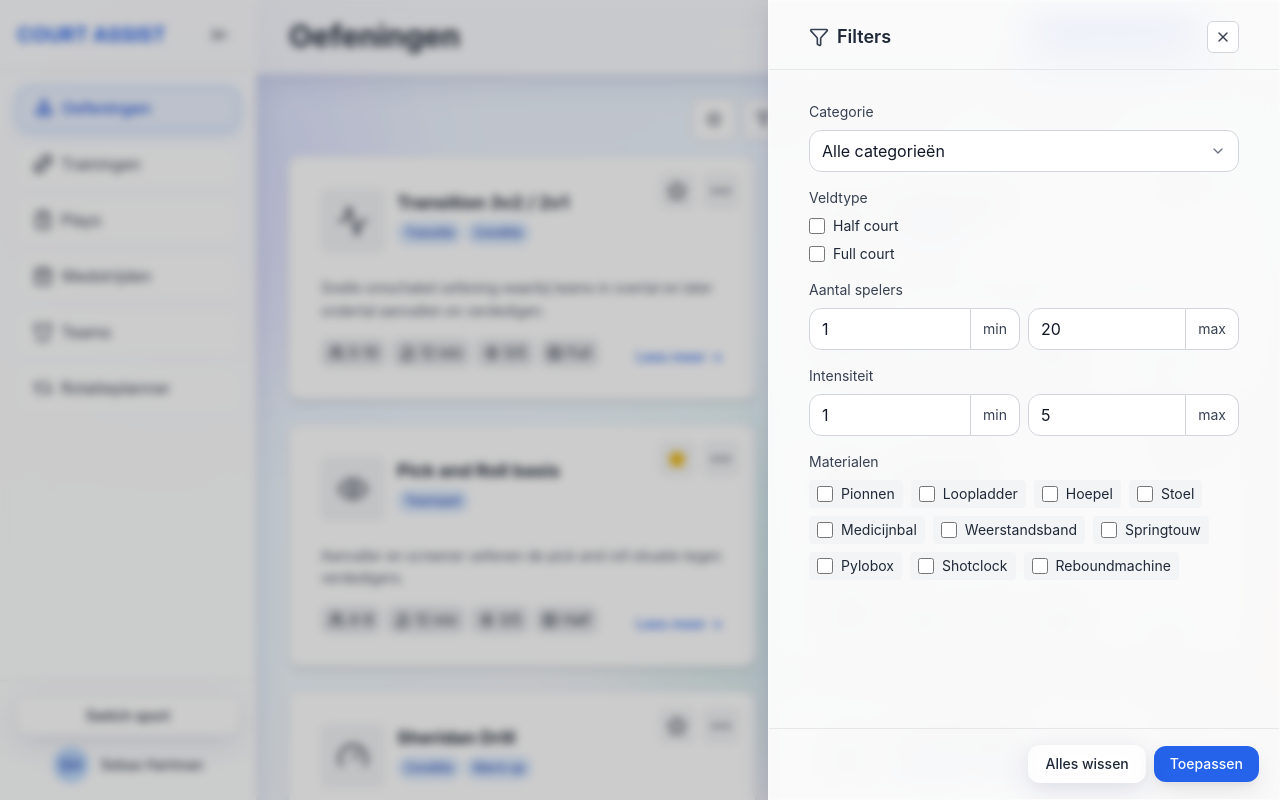
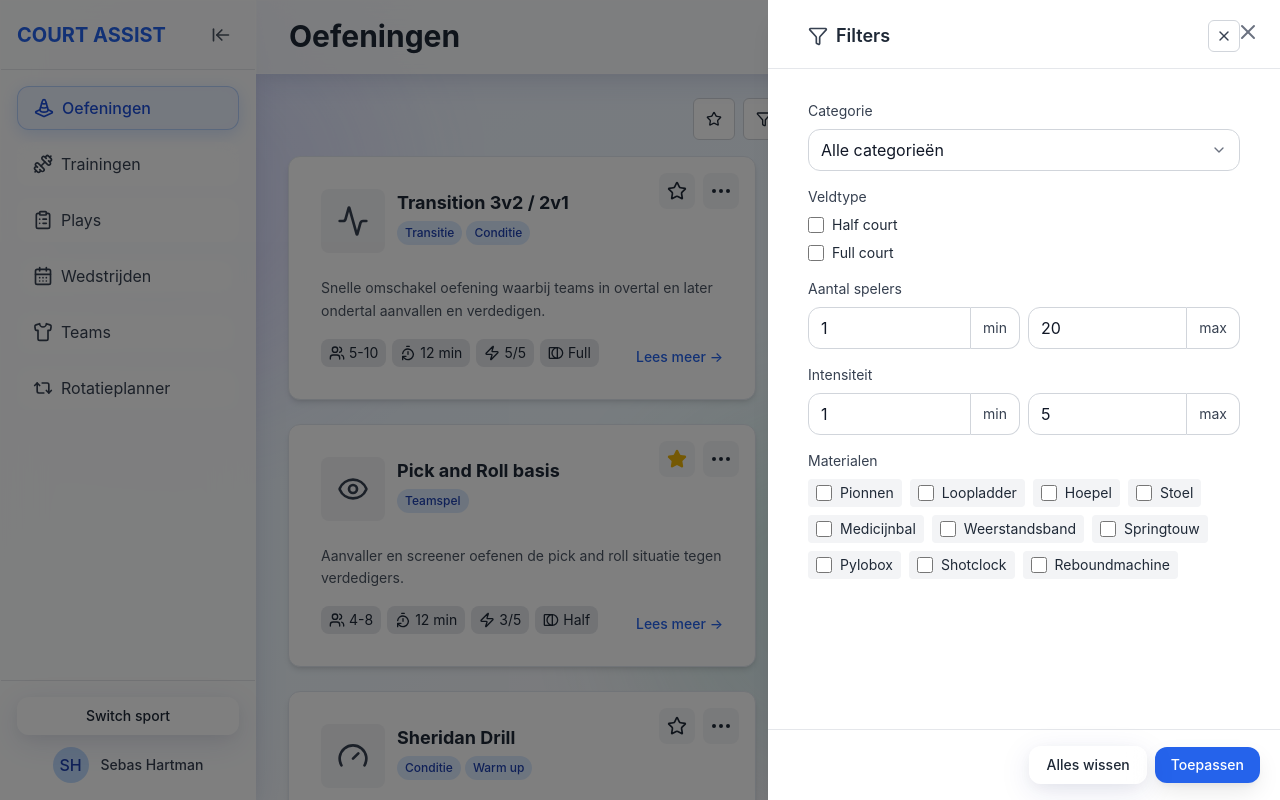
Before and after one commit to SebasJH/court-assist, a Vue app: page /oefeningen in a window 1280 px wide. Both pictures are taken after a click on the button "Filters". Built offline with nearby package versions, Linux system fonts and the light colour scheme.

Commit message:
Small bugfixes

```diff
--- a/src/components/Modal.vue
+++ b/src/components/Modal.vue
@@ -1,161 +1,184 @@
 <!-- components/Modal.vue -->
 <template>
-  <div v-if="visible" class="fixed inset-0 z-[4900]">
-    <!-- Backdrop (no animation) -->
+  <transition name="modal-overlay-fade" appear>
     <div
-      class="fixed inset-0 bg-black/20 backdrop-blur-sm"
-      @click="$emit('close')"
-    ></div>
+        v-show="open"
+        class="fixed inset-0 z-[5000] flex bg-black/50"
+        :class="overlayClass"
+        @mousedown="onOverlayMouseDown"
+        @click="onOverlayClick"
+    >
+      <!-- Scrollbare content -->
+      <transition :name="drawer ? (side === 'left' ? 'drawer-left' : 'drawer-right') : 'modal-bottom'" appear>
+        <div
+            v-show="open"
+            ref="modalContent"
+            class="relative bg-white shadow-xl overflow-y-auto modal-panel"
+            :class="contentClass"
+            role="dialog"
+            aria-modal="true"
+        >
+          <button
+              v-if="!hideDefaultClose"
+              class="absolute top-5 right-5 z-[10] text-gray-500 hover:text-black"
+              aria-label="Sluiten"
+              @click="$emit('close')"
+          >
+            <X />
+          </button>
 
-    <!-- Drawer variant -->
-    <template v-if="drawer">
-      <div class="fixed inset-y-0" :class="side === 'right' ? 'right-0' : 'left-0'">
-        <div
-          :class="drawerPanelClass"
-          @click.stop
-        >
           <slot />
         </div>
-      </div>
-    </template>
-
-    <!-- Centered dialog variant -->
-    <template v-else>
-      <div class="fixed inset-0 flex min-h-full items-end sm:items-center justify-center p-4" @click="$emit('close')">
-        <div
-          :class="dialogPanelClass"
-          @click.stop
-        >
-          <!-- Close button -->
-          <button
-            v-if="!hideDefaultClose"
-            @click="$emit('close')"
-            class="absolute top-4 right-4 z-10 inline-flex items-center justify-center w-8 h-8 rounded-full glass hover:glass-button transition-modern"
-            aria-label="Sluiten"
-          >
-            <X class="w-4 h-4" />
-          </button>
-
-          <!-- Content -->
-          <div class="relative flex-1 min-h-0 overflow-y-auto" :class="contentPaddingClass">
-            <slot />
-          </div>
-        </div>
-      </div>
-    </template>
-  </div>
+      </transition>
+    </div>
+  </transition>
 </template>
 
 <script>
 export default {
   props: {
     open: { type: Boolean, default: false },
-    hideDefaultClose: { type: Boolean, default: false },
+    maxWidthClass: { type: String, default: 'max-w-3xl' },
+    // Drawer mode (right/left side panel)
     drawer: { type: Boolean, default: false },
     side: { type: String, default: 'right' },
-    drawerWidthClass: { type: String, default: 'w-full max-w-md sm:max-w-lg' },
-    contentPaddingClass: { type: String, default: '' }
+    drawerWidthClass: { type: String, default: 'max-w-md' },
+    contentPaddingClass: { type: String, default: 'p-8' },
+    hideDefaultClose: { type: Boolean, default: false }
   },
   emits: ['close'],
   data() {
     return {
-      visible: this.open,
-      isClosing: false,
-      closeTimer: null
-    }
-  },
-  watch: {
-    open(newVal) {
-      this.clearTimer()
-      if (newVal) {
-        // Opening: show immediately and reset closing state
-        this.visible = true
-        this.isClosing = false
-      } else {
-        // Start closing animation (keep mounted until animation completes)
-        if (!this.visible) return
-        this.isClosing = true
-        const duration = this.drawer ? 280 : 240
-        this.closeTimer = setTimeout(() => {
-          this.visible = false
-          this.closeTimer = null
-        }, duration)
-      }
+      mouseStartedOnOverlay: false
     }
   },
   computed: {
-    drawerPanelClass() {
-      const base = ['h-full w-full glass-card shadow-glass overflow-hidden', this.drawerWidthClass]
-      const anim = this.isClosing
-        ? (this.side === 'right' ? 'animate-slide-out-right' : 'animate-slide-out-left')
-        : (this.side === 'right' ? 'animate-slide-in-right' : 'animate-slide-in-left')
-      return [...base, anim]
+    overlayClass() {
+      if (!this.drawer) return 'items-end md:items-center justify-center'
+      // stretch vertically and align to side
+      return this.side === 'left' ? 'items-stretch justify-start' : 'items-stretch justify-end'
     },
-    dialogPanelClass() {
-      const base = ['relative w-full sm:max-w-4xl glass-card rounded-t-2xl sm:rounded-2xl shadow-glass overflow-hidden flex flex-col max-h-[85vh] sm:max-h-[85vh]']
-      const anim = this.isClosing ? 'animate-dialog-out' : 'animate-dialog-in'
-      return [...base, anim]
+    contentClass() {
+      if (!this.drawer) {
+        return `rounded-t-2xl md:rounded-2xl w-full ${this.maxWidthClass} max-h-[90vh] ${this.contentPaddingClass} pb-safe-6`
+      }
+      return `h-full w-full ${this.drawerWidthClass} ${this.contentPaddingClass}`
     }
   },
   methods: {
-    clearTimer() {
-      if (this.closeTimer) {
-        clearTimeout(this.closeTimer)
-        this.closeTimer = null
+    onOverlayMouseDown(e) {
+      // Flag zetten als klik begon op overlay
+      this.mouseStartedOnOverlay = e.target === e.currentTarget
+    },
+    onOverlayClick(e) {
+      // Alleen sluiten als klik begon en eindigde op overlay
+      if (e.target === e.currentTarget && this.mouseStartedOnOverlay) {
+        this.$emit('close')
       }
+      // Reset flag
+      this.mouseStartedOnOverlay = false
+    },
+    onKeyDown(e) {
+      if (e.key === 'Escape') this.$emit('close')
     }
   },
-  beforeUnmount() {
-    this.clearTimer()
+  mounted() {
+    window.addEventListener('keydown', this.onKeyDown)
+  },
+  unmounted() {
+    window.removeEventListener('keydown', this.onKeyDown)
   }
 }
 </script>
 
+
+
 <style scoped>
-@keyframes slideInRight {
-  from { transform: translateX(100%); }
-  to { transform: translateX(0); }
+/* Overlay fade */
+.modal-overlay-fade-enter-active,
+.modal-overlay-fade-leave-active {
+  transition: opacity 200ms ease;
 }
-@keyframes slideInLeft {
-  from { transform: translateX(-100%); }
-  to { transform: translateX(0); }
+.modal-overlay-fade-enter-from,
+.modal-overlay-fade-leave-to {
+  opacity: 0;
 }
-@keyframes slideOutRight {
-  from { transform: translateX(0); }
-  to { transform: translateX(100%); }
+
+/* Drawer slide (right/left) */
+.drawer-right-enter-active,
+.drawer-right-leave-active,
+.drawer-left-enter-active,
+.drawer-left-leave-active {
+  transition: transform 260ms ease, opacity 260ms ease;
 }
-@keyframes slideOutLeft {
-  from { transform: translateX(0); }
-  to { transform: translateX(-100%); }
+.drawer-right-enter-from,
+.drawer-right-leave-to {
+  transform: translateX(100%);
+  opacity: 0.9;
 }
-.animate-slide-in-right { animation: slideInRight 0.28s ease-out; }
-.animate-slide-in-left { animation: slideInLeft 0.28s ease-out; }
-.animate-slide-out-right { animation: slideOutRight 0.28s ease-in; }
-.animate-slide-out-left { animation: slideOutLeft 0.28s ease-in; }
+.drawer-right-enter-to,
+.drawer-right-leave-from {
+  transform: translateX(0);
+  opacity: 1;
+}
+.drawer-left-enter-from,
+.drawer-left-leave-to {
+  transform: translateX(-100%);
+  opacity: 0.9;
+}
+.drawer-left-enter-to,
+.drawer-left-leave-from {
+  transform: translateX(0);
+  opacity: 1;
+}
 
-/* Dialog (non-drawer) responsive animations */
-@keyframes dialogInMobile {
-  from { transform: translateY(100%); opacity: 1; }
-  to { transform: translateY(0); opacity: 1; }
+/* Centered modal subtle zoom */
+.modal-zoom-enter-active,
+.modal-zoom-leave-active {
+  transition: transform 220ms ease, opacity 220ms ease;
 }
-@keyframes dialogOutMobile {
-  from { transform: translateY(0); opacity: 1; }
-  to { transform: translateY(100%); opacity: 1; }
+.modal-zoom-enter-from,
+.modal-zoom-leave-to {
+  transform: translateY(-8px) scale(0.98);
+  opacity: 0;
 }
-@keyframes dialogInDesktop {
-  from { transform: scale(0.96); opacity: 0; }
-  to { transform: scale(1); opacity: 1; }
+.modal-zoom-enter-to,
+.modal-zoom-leave-from {
+  transform: translateY(0) scale(1);
+  opacity: 1;
 }
-@keyframes dialogOutDesktop {
-  from { transform: scale(1); opacity: 1; }
-  to { transform: scale(0.96); opacity: 0; }
+
+/* Mobile-first bottom slide for non-drawer modals */
+.modal-bottom-enter-active,
+.modal-bottom-leave-active {
+  transition: transform 260ms ease, opacity 260ms ease;
 }
-/* Default to mobile slide for small screens */
-.animate-dialog-in { animation: dialogInMobile 0.24s ease-out; }
-.animate-dialog-out { animation: dialogOutMobile 0.22s ease-in; }
-/* On >= sm screens, switch to scale+fade */
-@media (min-width: 640px) {
-  .animate-dialog-in { animation: dialogInDesktop 0.24s ease-out; }
-  .animate-dialog-out { animation: dialogOutDesktop 0.20s ease-in; }
+.modal-bottom-enter-from,
+.modal-bottom-leave-to {
+  transform: translateY(100%);
+  opacity: 0.9;
+}
+.modal-bottom-enter-to,
+.modal-bottom-leave-from {
+  transform: translateY(0);
+  opacity: 1;
+}
+
+/* Desktop (md+) override: keep centered subtle zoom like before */
+@media (min-width: 768px) {
+  .modal-bottom-enter-active,
+  .modal-bottom-leave-active {
+    transition: transform 220ms ease, opacity 220ms ease;
+  }
+  .modal-bottom-enter-from,
+  .modal-bottom-leave-to {
+    transform: translateY(-8px) scale(0.98);
+    opacity: 0;
+  }
+  .modal-bottom-enter-to,
+  .modal-bottom-leave-from {
+    transform: translateY(0) scale(1);
+    opacity: 1;
+  }
 }
 </style>
--- a/src/components/PageHeader.vue
+++ b/src/components/PageHeader.vue
@@ -1,5 +1,5 @@
 <template>
-  <header class="sticky top-0 z-20 glass-container border-b border-white/20">
+  <header class="sticky top-0 z-[4000] glass-container border-b border-white/20">
     <div class="container mx-auto px-4 py-0 flex items-center min-h-[72px]">
       <div class="flex items-center justify-between gap-4 w-full">
         <!-- Lead content with mobile hamburger before the title -->
```
